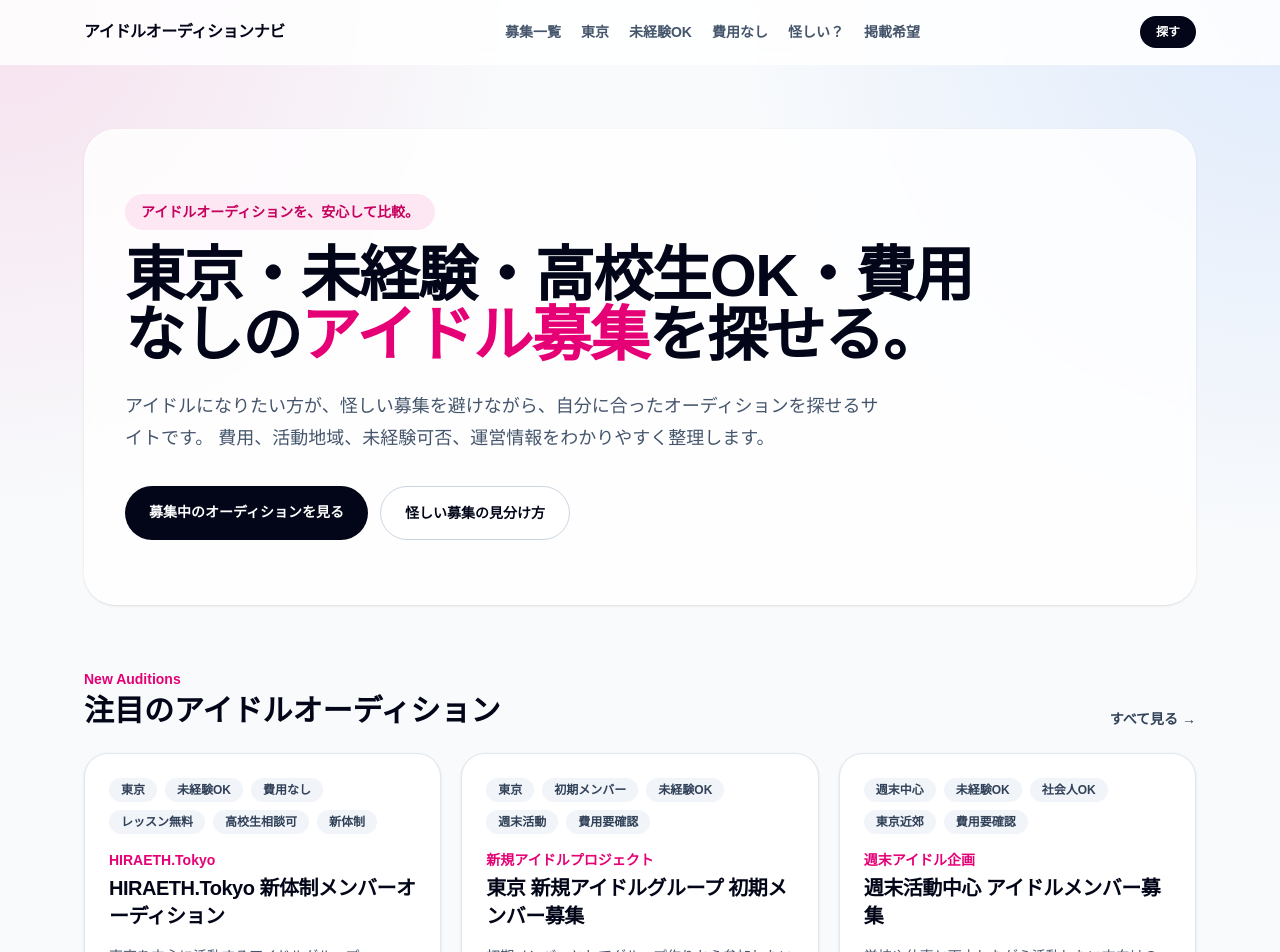
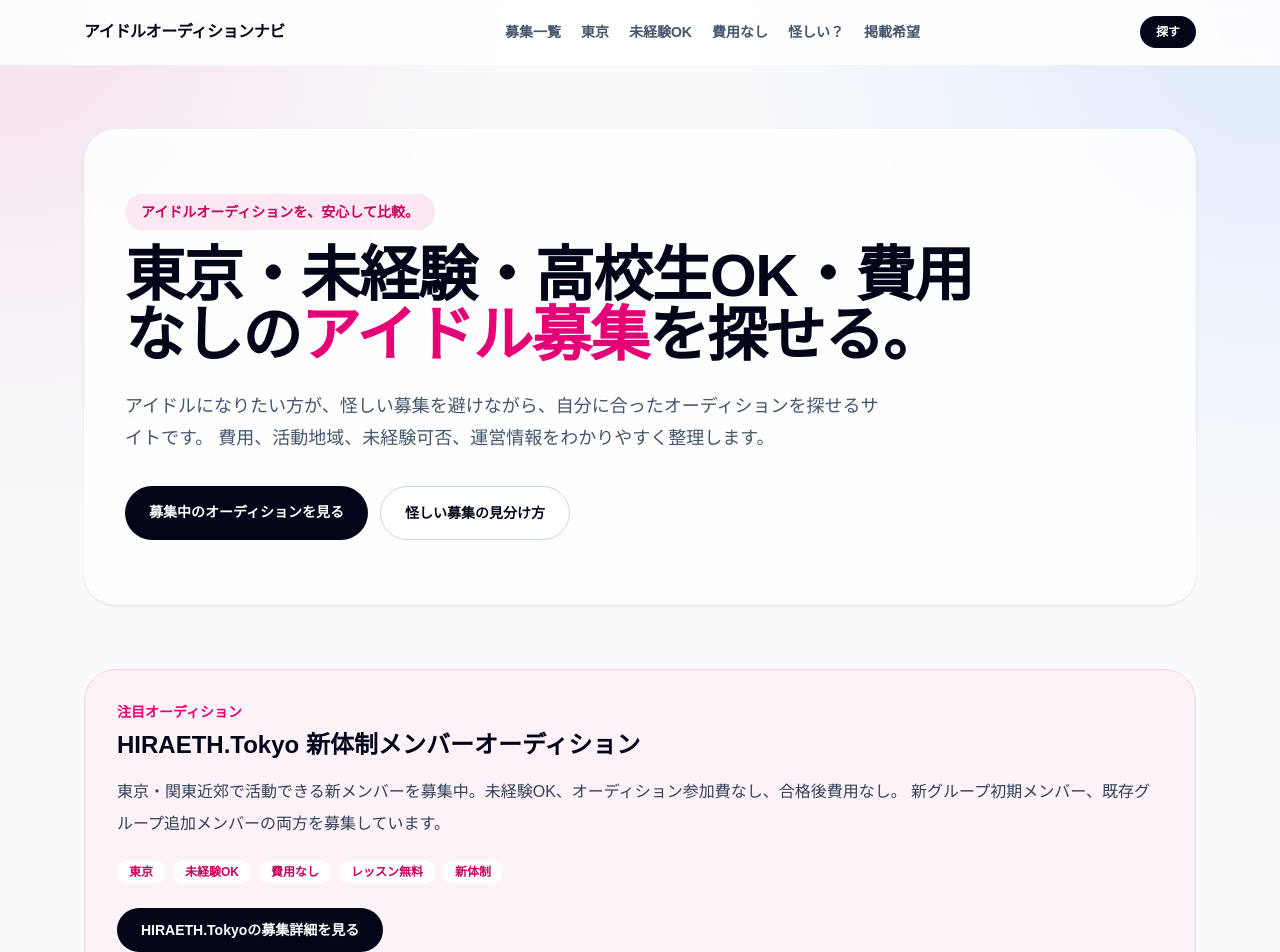
Before and after one commit to nakaji2249395/idol-audition-site, a Next.js app: page / in a window 1280 px wide. Shown: the top 952 px of the page. Built offline with nearby package versions, Linux system fonts and the light colour scheme; no server answers.

Commit message:
Add featured HIRAETH internal links

```diff
--- a/app/idol-audition/free/page.tsx
+++ b/app/idol-audition/free/page.tsx
@@ -2,6 +2,7 @@ import type { Metadata } from "next";
 import Link from "next/link";
 import { AuditionCard } from "@/components/AuditionCard";
 import { auditions } from "@/lib/auditions";
+import { FeaturedHiraeth } from "@/components/FeaturedHiraeth";
 
 export const metadata: Metadata = {
   title: "費用なしのアイドルオーディション一覧",
@@ -32,6 +33,8 @@ export default function FreeAuditionPage() {
         </p>
       </header>
 
+      <FeaturedHiraeth />
+
       <div className="grid gap-5 md:grid-cols-3">
         {freeAuditions.map((audition) => (
           <AuditionCard key={audition.slug} audition={audition} />
--- a/app/idol-audition/mikeiken/page.tsx
+++ b/app/idol-audition/mikeiken/page.tsx
@@ -2,6 +2,7 @@ import type { Metadata } from "next";
 import Link from "next/link";
 import { AuditionCard } from "@/components/AuditionCard";
 import { auditions } from "@/lib/auditions";
+import { FeaturedHiraeth } from "@/components/FeaturedHiraeth";
 
 export const metadata: Metadata = {
   title: "未経験OKのアイドルオーディション一覧",
@@ -29,6 +30,8 @@ export default function MikeikenAuditionPage() {
         </p>
       </header>
 
+      <FeaturedHiraeth />
+
       <div className="grid gap-5 md:grid-cols-3">
         {mikeikenAuditions.map((audition) => (
           <AuditionCard key={audition.slug} audition={audition} />
--- a/app/idol-audition/tokyo/page.tsx
+++ b/app/idol-audition/tokyo/page.tsx
@@ -2,6 +2,7 @@ import type { Metadata } from "next";
 import Link from "next/link";
 import { AuditionCard } from "@/components/AuditionCard";
 import { auditions } from "@/lib/auditions";
+import { FeaturedHiraeth } from "@/components/FeaturedHiraeth";
 
 export const metadata: Metadata = {
   title: "東京のアイドルオーディション一覧",
@@ -27,6 +28,8 @@ export default function TokyoAuditionPage() {
         </p>
       </header>
 
+      <FeaturedHiraeth />
+
       <div className="grid gap-5 md:grid-cols-3">
         {tokyoAuditions.map((audition) => (
           <AuditionCard key={audition.slug} audition={audition} />
--- a/app/page.tsx
+++ b/app/page.tsx
@@ -1,6 +1,7 @@
 import Link from "next/link";
 import { AuditionCard } from "@/components/AuditionCard";
 import { auditions } from "@/lib/auditions";
+import { FeaturedHiraeth } from "@/components/FeaturedHiraeth";
 
 const categories = [
   {
@@ -57,6 +58,8 @@ export default function Home() {
           </div>
         </header>
 
+        <FeaturedHiraeth />
+
         <section className="mb-16">
           <div className="mb-6 flex items-end justify-between gap-4">
             <div>
--- /dev/null
+++ b/components/FeaturedHiraeth.tsx
@@ -0,0 +1,32 @@
+import Link from "next/link";
+
+export function FeaturedHiraeth() {
+  return (
+    <section className="my-10 rounded-[2rem] border border-pink-200 bg-pink-50 p-6 sm:p-8">
+      <p className="text-sm font-black text-pink-600">注目オーディション</p>
+      <h2 className="mt-2 text-2xl font-black leading-tight text-slate-950">
+        HIRAETH.Tokyo 新体制メンバーオーディション
+      </h2>
+      <p className="mt-4 leading-8 text-slate-700">
+        東京・関東近郊で活動できる新メンバーを募集中。未経験OK、オーディション参加費なし、合格後費用なし。
+        新グループ初期メンバー、既存グループ追加メンバーの両方を募集しています。
+      </p>
+      <div className="mt-5 flex flex-wrap gap-2">
+        {["東京", "未経験OK", "費用なし", "レッスン無料", "新体制"].map((tag) => (
+          <span
+            key={tag}
+            className="rounded-full bg-white px-3 py-1 text-xs font-bold text-pink-700"
+          >
+            {tag}
+          </span>
+        ))}
+      </div>
+      <Link
+        href="/idol-audition/hiraeth-tokyo-new-member"
+        className="mt-6 inline-flex rounded-full bg-slate-950 px-6 py-3 text-sm font-bold text-white hover:bg-pink-600"
+      >
+        HIRAETH.Tokyoの募集詳細を見る
+      </Link>
+    </section>
+  );
+}
```
